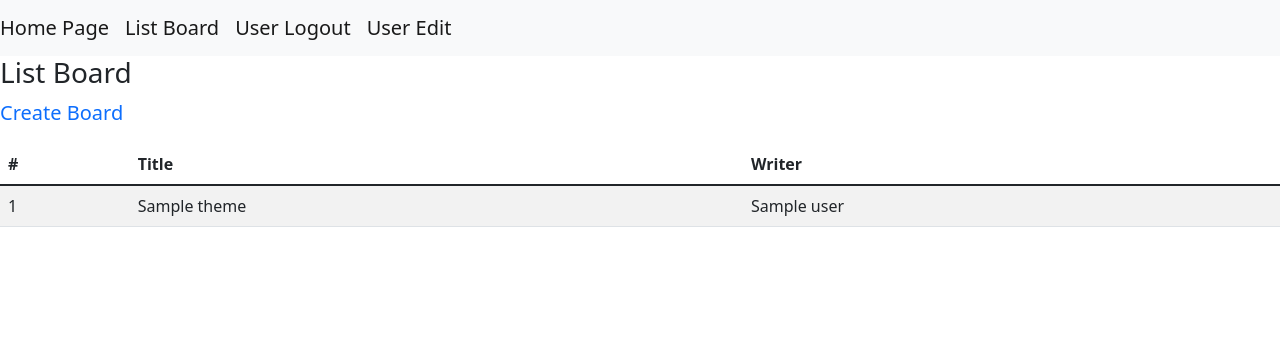
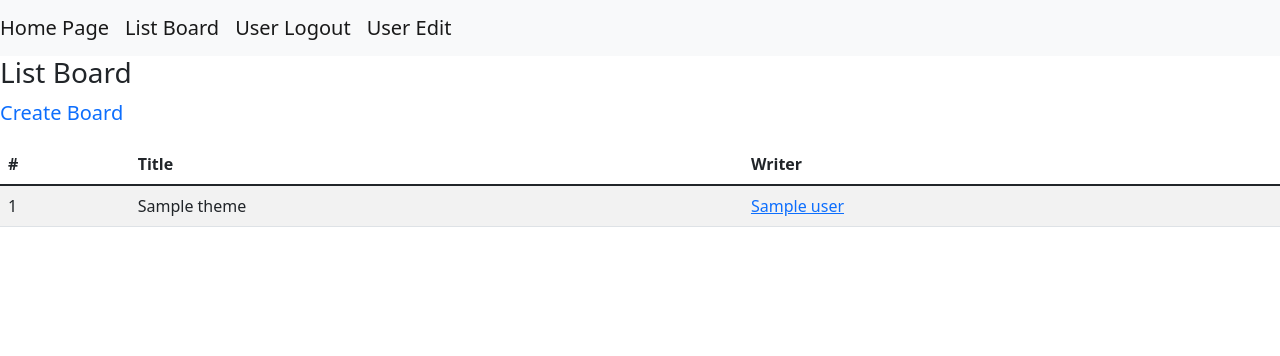
Before and after one commit to liberbell/dj06, a Django app: template FunctionExam/templates/boards/list_themes.html in a window 1280 px wide. Shown: the top 356 px of the page. Run offline with Django 3.2, Linux system fonts and the light colour scheme; a user stored in the database is signed in; the template is opened without the code that fills it: most values are stand-ins (such as "Sample title", 1, 10 or a date in 2020).

Commit message:
listtheme1

```diff
--- a/FunctionExam/templates/boards/list_themes.html
+++ b/FunctionExam/templates/boards/list_themes.html
@@ -21,7 +21,11 @@
         <tr>
             <td>{{ forloop.counter }}</td>
             <td>{{ theme.title }}</td>
-            <td>{{ theme.user }}</td>
+            {% if theme.user.id == user.id %}
+                <td><a href="{% url 'boards:edit_theme' id=theme.id %}">{{ theme.user }}</a></td>
+            {% else %}
+                <td>{{ theme.user }}</td>
+            {% endif %}
         </tr>
         {% endfor %}
     </tbody>
```
